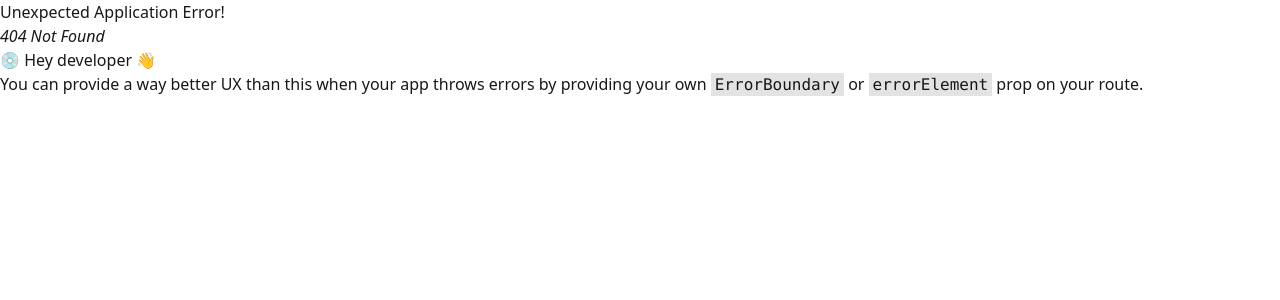
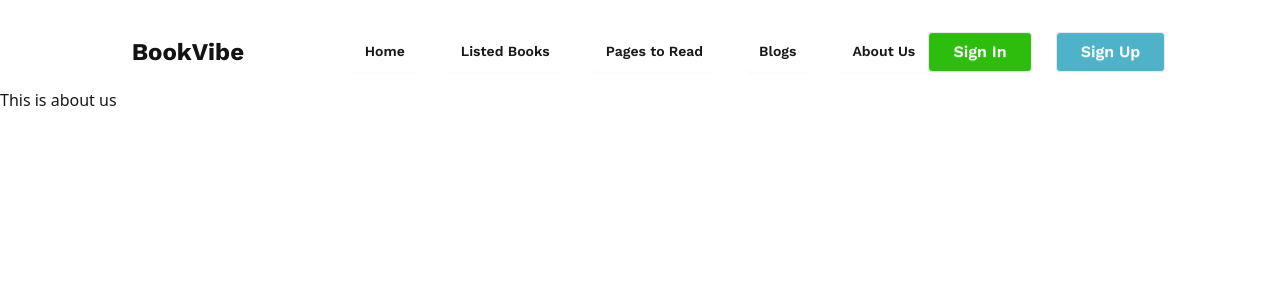
Before and after one commit to jnakht/book-vibe, a React (Vite) app: page /aboutUs in a window 1280 px wide. Before the commit this address had no page. Shown: the top 300 px of the page. Built offline with nearby package versions, Linux system fonts and the light colour scheme; a web font is replaced by a local one.

Commit message:
router path added

```diff
--- /dev/null
+++ b/src/assets/Components/AboutUs/AboutUs.jsx
@@ -0,0 +1,11 @@
+
+
+const AboutUs = () => {
+    return (
+        <div>
+            <h3>This is about us</h3>
+        </div>
+    );
+};
+
+export default AboutUs;
--- /dev/null
+++ b/src/assets/Components/Blogs/Blogs.jsx
@@ -0,0 +1,11 @@
+
+
+const Blogs = () => {
+    return (
+        <div>
+            <h3>THis is blogs</h3>
+        </div>
+    );
+};
+
+export default Blogs;
--- /dev/null
+++ b/src/assets/Components/ListedBooks/ListedBooks.jsx
@@ -0,0 +1,11 @@
+
+
+const ListedBooks = () => {
+    return (
+        <div>
+            <h3>Thsi is listed books</h3>
+        </div>
+    );
+};
+
+export default ListedBooks;
--- /dev/null
+++ b/src/assets/Components/Navbar/Navbar.css
@@ -0,0 +1,4 @@
+a.active {
+    border: 1px solid #23BE0A;
+    color: #23BE0A;
+}
--- a/src/assets/Components/Navbar/Navbar.jsx
+++ b/src/assets/Components/Navbar/Navbar.jsx
@@ -25,11 +25,11 @@
             </div>
             <div className="navbar-center hidden lg:flex">
                 <ul className="menu menu-horizontal px-1 flex gap-6 text-[131313CC] text-lg font-normal ">
-                        <NavLink className='btn bg-white border-none'>Home</NavLink>
-                        <NavLink className='btn bg-white border-none'>Listed Books</NavLink>
-                        <NavLink className='btn bg-white border-none'>Pages to Read</NavLink>
-                        <NavLink className='btn bg-white border-none'>Blogs</NavLink>
-                        <NavLink className='btn bg-white border-none'>About Us</NavLink>
+                        <NavLink className='btn bg-white border-none rounded-lg'>Home</NavLink>
+                        <NavLink className='btn bg-white border-none rounded-lg'>Listed Books</NavLink>
+                        <NavLink className='btn bg-white border-none rounded-lg'>Pages to Read</NavLink>
+                        <NavLink className='btn bg-white border-none rounded-lg'>Blogs</NavLink>
+                        <NavLink className='btn bg-white border-none rounded-lg'>About Us</NavLink>
                 </ul>
             </div>
             <div className="navbar-end  gap-6 hidden md:flex">
--- /dev/null
+++ b/src/assets/Components/PagesToRead/PagesToRead.jsx
@@ -0,0 +1,11 @@
+
+
+const PagesToRead = () => {
+    return (
+        <div>
+            <h3>THis is pages to read</h3>
+        </div>
+    );
+};
+
+export default PagesToRead;
```
Also changed, not shown: src/assets/Router/Router.jsx (+20 -0 lines).
